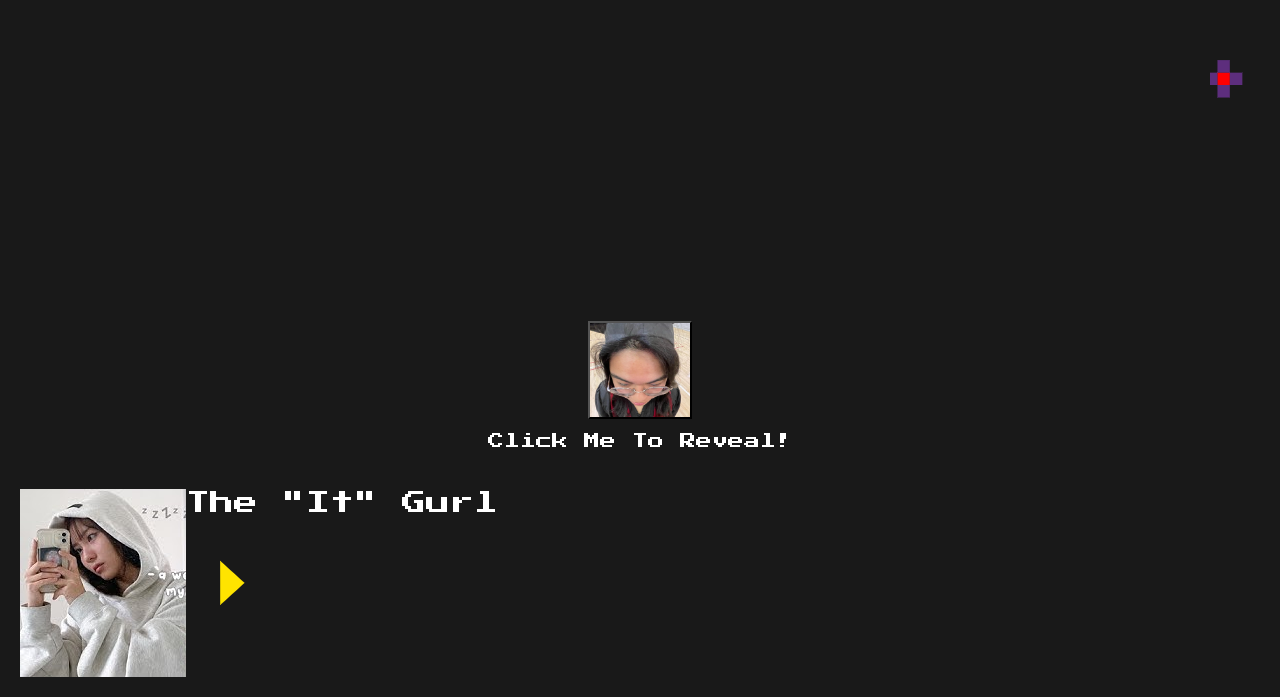
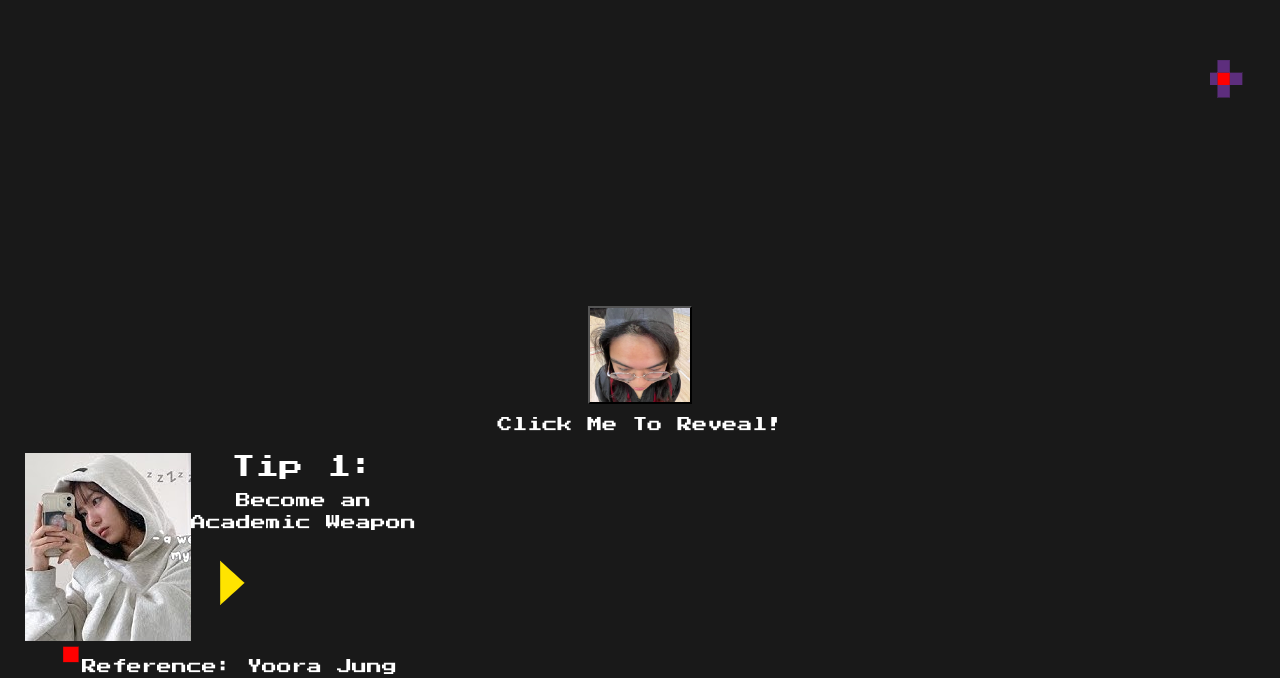
Before and after one commit to NeverNotJohn/grances_23, a plain HTML site: page index.html in a window 1280 px wide. Shown: the part 1199-1896 px from the top of the page. Drawn offline with nearby package versions, Linux system fonts and the light colour scheme.

Commit message:
making page 1

```diff
--- a/index.css
+++ b/index.css
@@ -89,7 +89,9 @@ button img {
 .page {
     width: 100%;
     height: 100vh;
-    padding-top: 80px;
+    padding-top: 90px;
+    padding-left: 25px;
+    padding-right: 25px;
 }
 
 #page1 {
@@ -107,7 +109,7 @@ button img {
 
 .containerr {
     display: flex;
-    padding: 20px;
+    padding-bottom: 15px;
   }
 
 .image-container img {
@@ -115,3 +117,7 @@ max-width: 100%;
 height: auto;
 /* Additional styling for the image if needed */
 }
+
+p {
+    font-size: 15px;
+}
--- a/index.html
+++ b/index.html
@@ -11,6 +11,8 @@
     <link rel="stylesheet" href="https://cdn.jsdelivr.net/npm/bootstrap@5.2.0-beta1/dist/css/bootstrap.min.css"  integrity="sha384-0evHe/X+R7YkIZDRvuzKMRqM+OrBnVFBL6DOitfPri4tjfHxaWutUpFmBp4vmVor" crossorigin="anonymous">
     <link rel="stylesheet" href="index.css">
   </head>
+
+  <audio id="it" src="static/audio/it.mp3" preload="auto" loop></audio>
 
   <body>
 
@@ -58,10 +60,15 @@
             <img src="static/images/itgirl.png" alt="">
           </div>
           <div class="content">
-            <h4 class="text-center bg "> The "It" Gurl </h4>
+            <h4 class="text-center bg"> Tip 1: </h4>
+            <p class="text-center bg"> Become an <br>Academic Weapon </p>
           </div>
         </div>
 
+      </div>
+
+      <div class="container">
+        <p> Reference: Yoora Jung</p>
       </div>
 
     </div>
--- a/index.js
+++ b/index.js
@@ -4,6 +4,10 @@ function one() {
     var nav = document.getElementById('nav');
     nav.classList.add('visible');
 
+    // Play music
+    var music = document.getElementById('it');
+    music.play();
+
     // Delete Self
     var but = document.getElementById('but1');
     but.remove();
```
Also changed, not shown: 1 other file.
